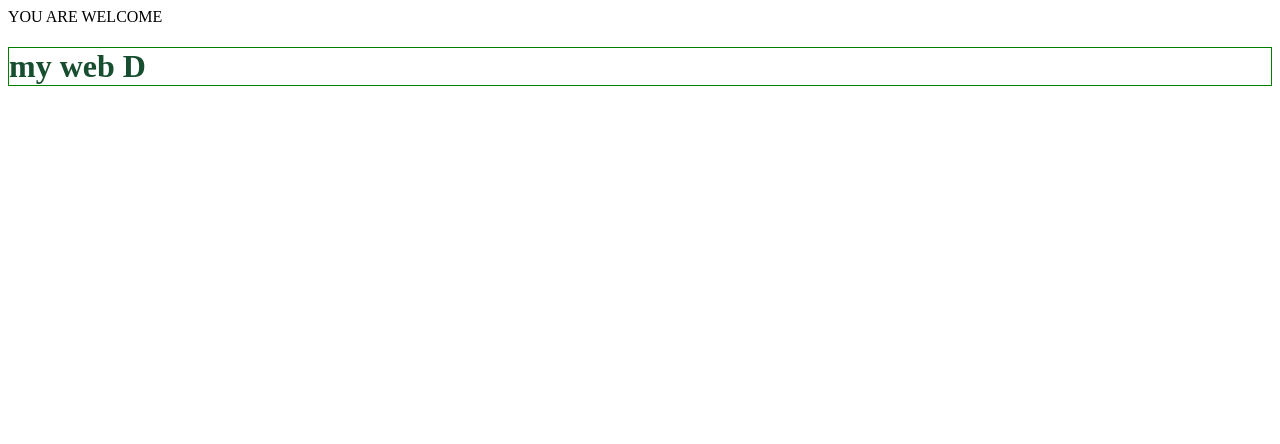
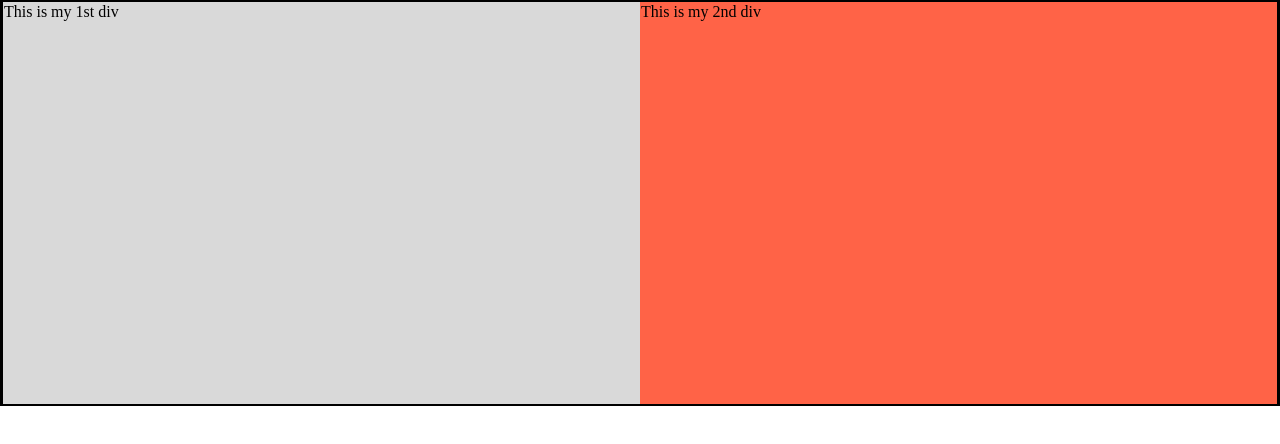
Before and after one commit to FunGem/DX-ONLINE-TRAINING-1-, a plain HTML site: page index.html in a window 1280 px wide. Drawn offline with Linux system fonts and the light colour scheme.

Commit message:
Div commit

```diff
--- a/index.html
+++ b/index.html
@@ -8,8 +8,11 @@
     <link rel="stylesheet" href="style.css">
 </head>
 <body>
-    YOU ARE WELCOME
-    <h1>my web D</h1>
+    <div class="parent-container">
+        <div class="first-div">This is my 1st div</div>
+        <div class="second-div">This is my 2nd div</div>
+
+    </div>
 
 </body>
 </html>
--- a/style.css
+++ b/style.css
@@ -1,5 +1,30 @@
-h1{
+/* h1{
     color: rgb(23, 78, 48);
     border: 1px solid green;
 
+} */
+
+*{
+    margin: 0;
 }
+.parent-container{
+    border: 3px solid black;
+    height: 400px;
+    display: flex;
+    flex-direction: row;
+    align-items: center;
+    justify-content: center;
+
+}
+.first-div{
+    border: 1px solid #d9d9d9;
+    height: 100% ;
+    width: 50%;
+    background: #d9d9d9;
+}
+.second-div{
+    border: 1px solid tomato;
+    height: 100%;
+    width: 50%;
+    background: tomato;
+}
```
